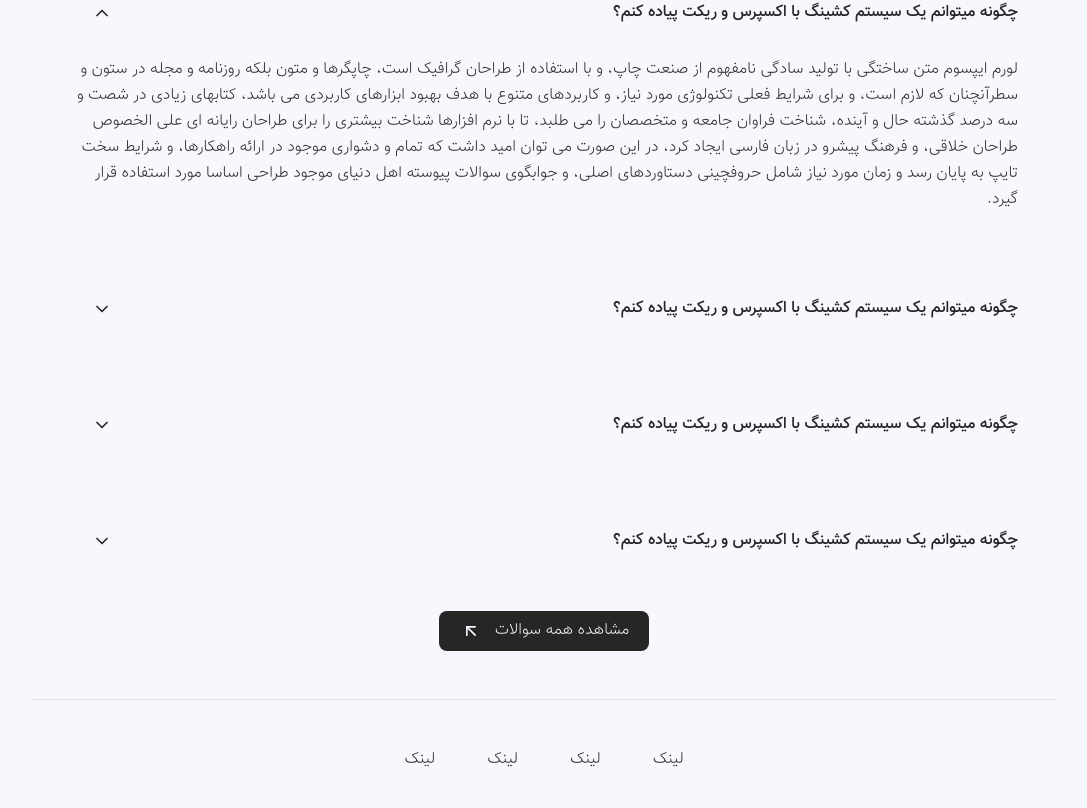
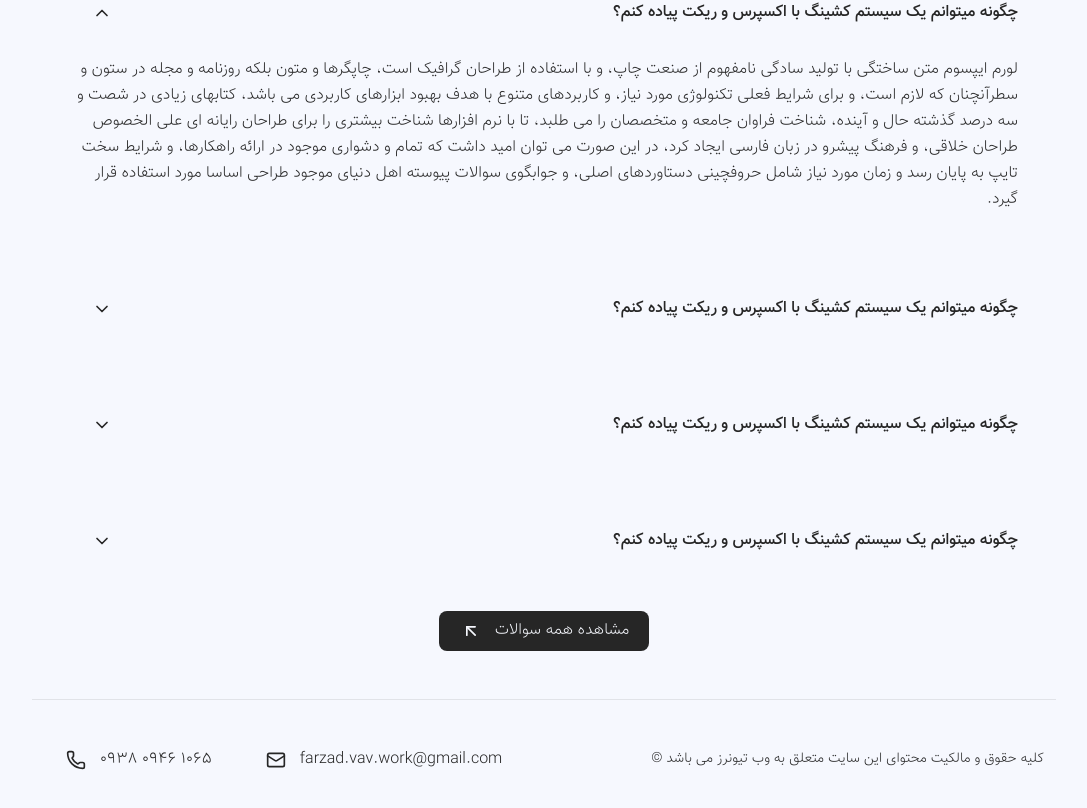
Before and after one commit to FarzadVav/next.js-portfolio, a Next.js app: page / in a window 1280 px wide. Shown: the part 594-1402 px from the top of the page, without its empty margins (96-1183 px from the left). Built offline with nearby package versions, Linux system fonts and the light colour scheme.

Commit message:
fix: Footer component

```diff
--- a/components/templates/Footer/Footer.tsx
+++ b/components/templates/Footer/Footer.tsx
@@ -1,27 +1,31 @@
 import Link from "next/link";
+import { MailIcon, PhoneIcon } from "lucide-react";
 
-import Flex from "../../ui/Flex/Index";
-import Space from "../../ui/Space/Index";
-import Button from "../../ui/Button/Index";
+import Flex from "root/components/ui/Flex/Index";
+import Space from "root/components/ui/Space/Index";
+import Button from "root/components/ui/Button/Index";
+import Paragraph from "root/components/ui/Paragraph/Index";
 
 const Footer = () => {
   return (
     <>
       <Space />
-
       <footer className="container py-10 border-t border-foreground/10">
-        <Flex justify="center">
-          <Link href={"/"}>
-            <Button shape="ghost">لینک</Button>
+        <Flex>
+          <Paragraph className="text-center" size="sm">
+            کليه حقوق و مالکیت محتوای اين سایت متعلق به وب تیونرز می باشد ©
+          </Paragraph>
+          <Link className="mr-auto" href={"mailto:farzad.vav.work@gmail"}>
+            <Button shape="ghost">
+              <span>farzad.vav.work@gmail.com</span>
+              <MailIcon className="compatible-icon-size" />
+            </Button>
           </Link>
-          <Link href={"/"}>
-            <Button shape="ghost">لینک</Button>
-          </Link>
-          <Link href={"/"}>
-            <Button shape="ghost">لینک</Button>
-          </Link>
-          <Link href={"/"}>
-            <Button shape="ghost">لینک</Button>
+          <Link href={"tel:09389461065"}>
+            <Button shape="ghost">
+              <span dir="ltr">0938 0946 1065</span>
+              <PhoneIcon className="compatible-icon-size" />
+            </Button>
           </Link>
         </Flex>
       </footer>
```
